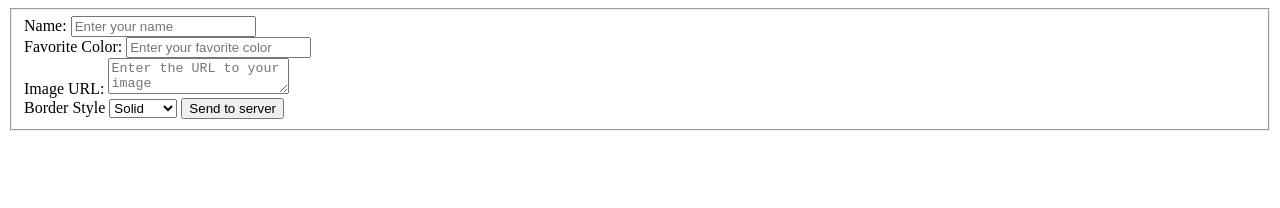
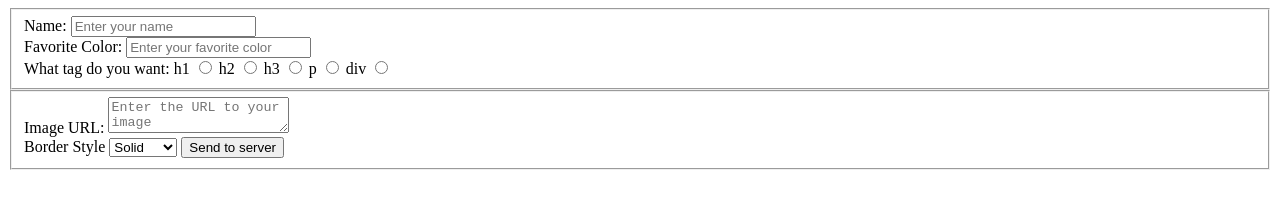
Before and after one commit to jedsmith13/form-responder, a website: page sample.html in a window 1280 px wide. Drawn offline with Linux system fonts and the light colour scheme.

Commit message:
Added a tag field for the name element.

```diff
--- a/index.js
+++ b/index.js
@@ -30,7 +30,8 @@ var fieldsToHtmlIfKeys = function (fields) {
         borderStyle = `border: 5px ${fields['border-style'] || 'inset'} ${fields.color};`;
     }
     if (fields.name) {
-        text += `<h1>${fields.name}</h1>`;
+        var tag = field.tag || 'h1';
+        text += `<${tag}>${fields.name}</${tag}>`;
     }
     if (fields.color) {
         text += '</div>';
--- a/sample.html
+++ b/sample.html
@@ -12,6 +12,14 @@
             <label for="color">Favorite Color:</label>
             <input type="text" id="color" name="color" placeholder="Enter your favorite color" />
             <br />
+            <label>What tag do you want:</label>
+            <label>h1 <input type="radio" name="tag" value="h1"></label>
+            <label>h2 <input type="radio" name="tag" value="h2"></label>
+            <label>h3 <input type="radio" name="tag" value="h3"></label>
+            <label>p <input type="radio" name="tag" value="p"></label>
+            <label>div <input type="radio" name="tag" value="div"></label>
+        </fieldset>
+        <fieldset>
             <label for="image">Image URL:</label>
             <textarea id="image" name="image" placeholder="Enter the URL to your image"></textarea>
             <br />
```
